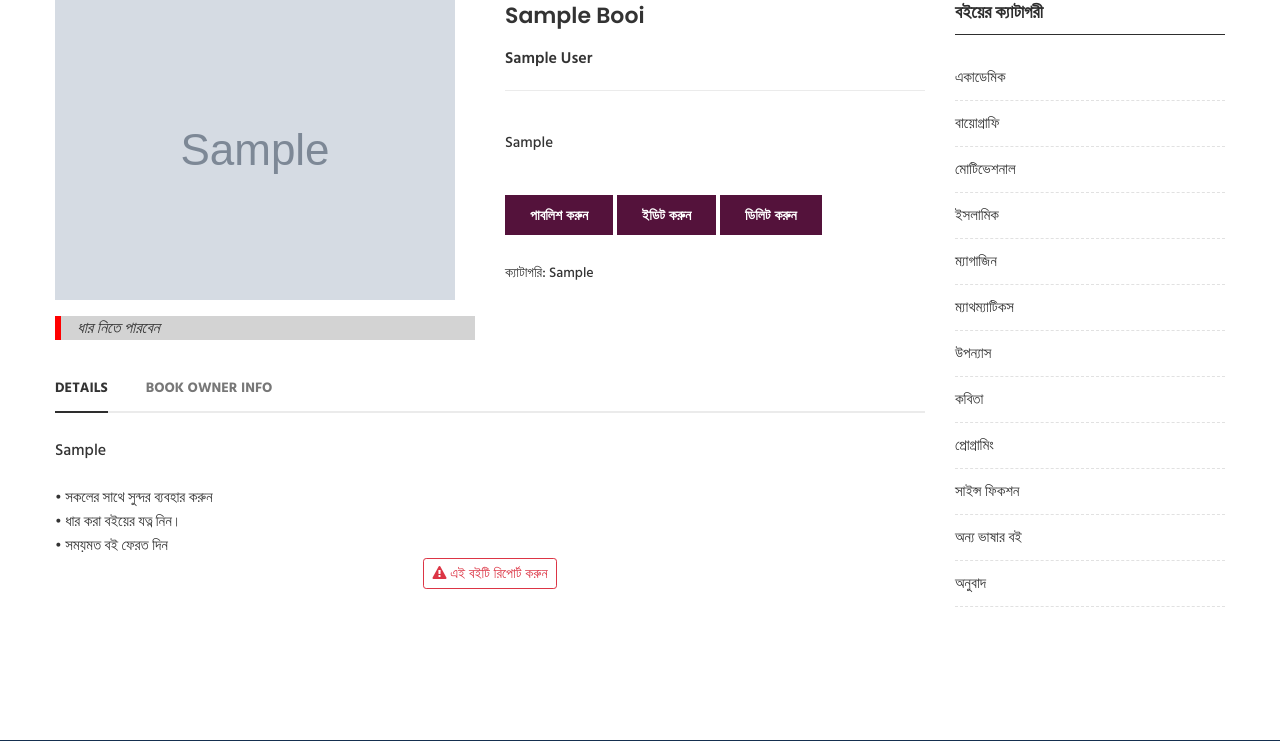
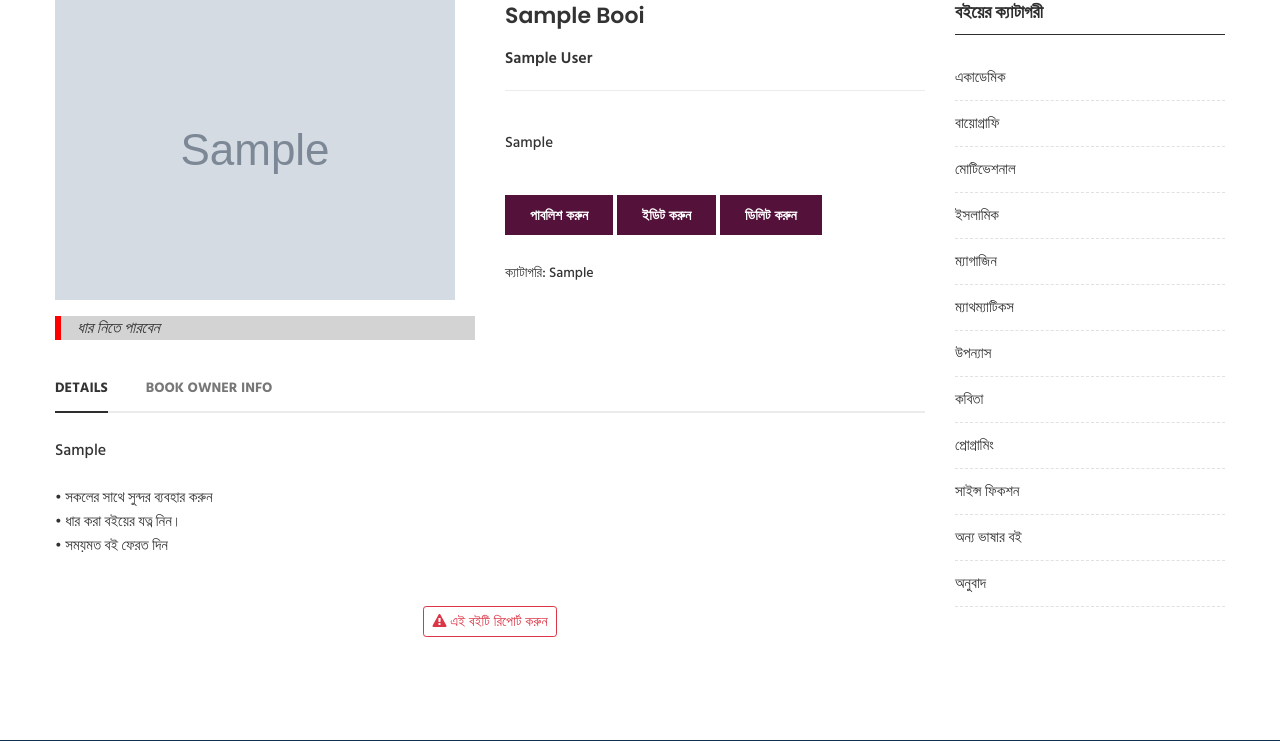
Before and after one commit to na5imuzzaman/booi_poka_production, a Django app: a page that uses templates/details/single-product.html in a window 1280 px wide. Shown: the part 495-1236 px from the top of the page. Run offline with Django 3.2, Linux system fonts and the light colour scheme; a user stored in the database is signed in; tables that the repository leaves empty hold one stand-in row (values such as "Sample post"); grey boxes marked "Sample" are stand-in pictures; data that the repository does not hold is empty; some libraries are stand-ins or nearby versions; some web fonts are replaced.

Commit message:
add margin-top to report book button

```diff
--- a/templates/details/single-product.html
+++ b/templates/details/single-product.html
@@ -431,7 +431,7 @@
                                 </div>
                                 <!-- End Single Tab Content -->
 
-                                <div class="row justify-content-center">
+                                <div class="row justify-content-center mt-5">
                                     {% if book.booiOwner.owner == request.user and not book.available %}
                                         <button type="button" class="btn btn-outline-danger btn-sm" data-toggle="modal"
                                                 data-target="#toOwnerModalCenter"><i class="fa fa-exclamation-triangle"
```
